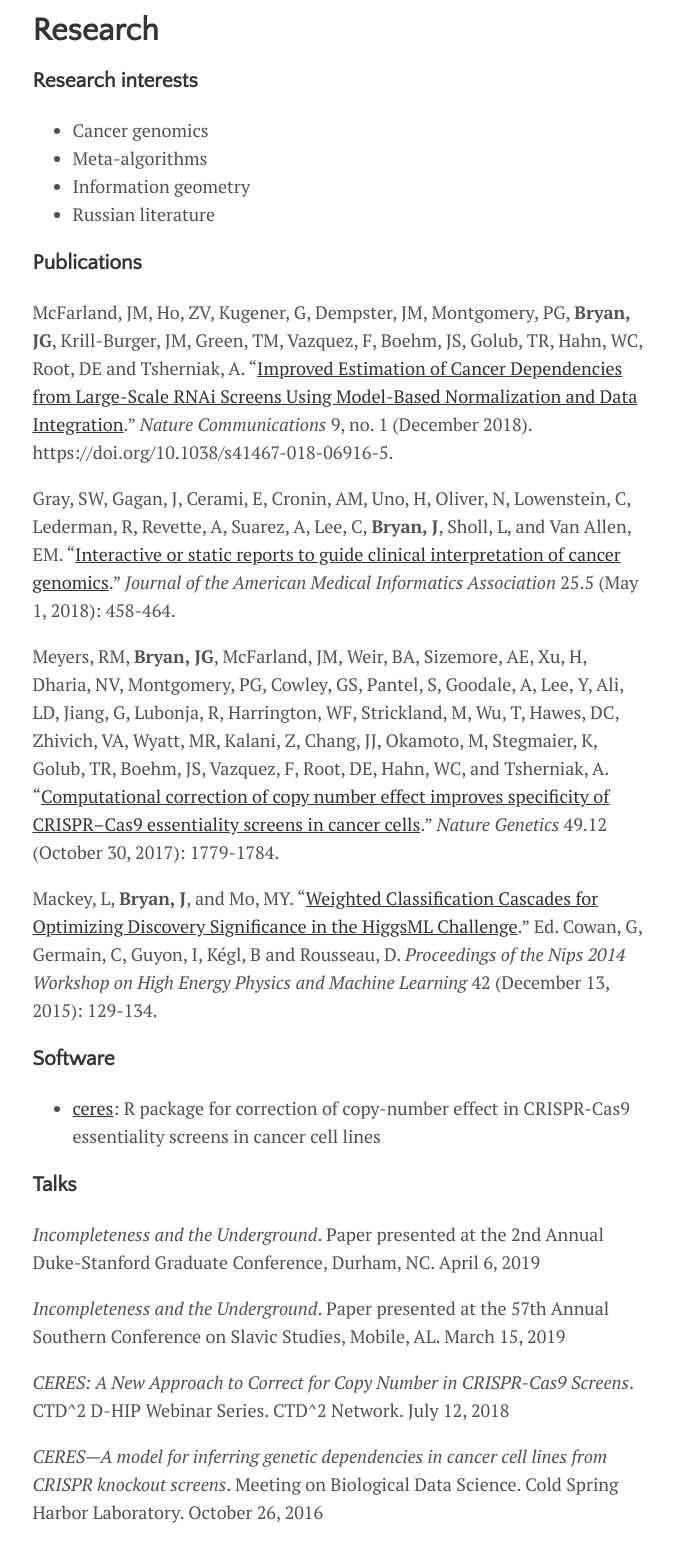
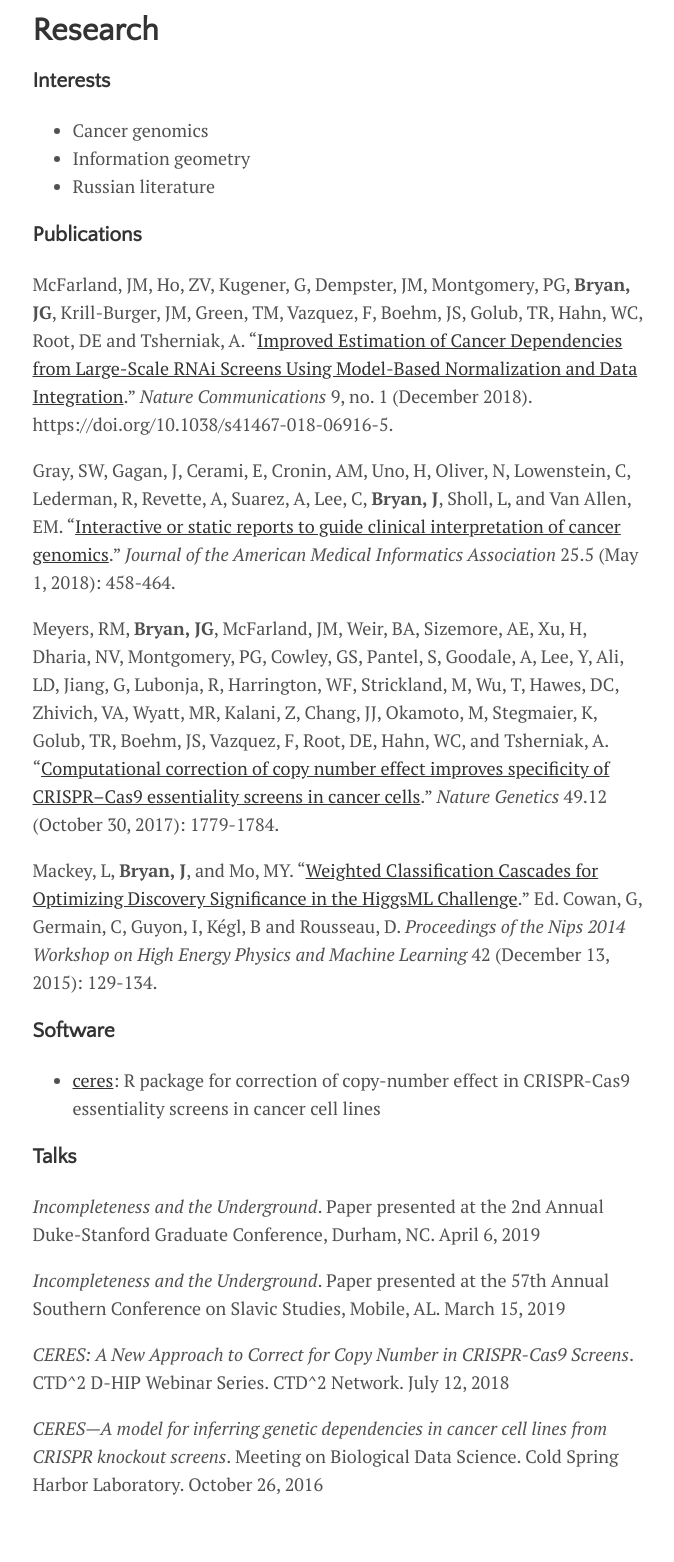
Before and after one commit to j-g-b/j-g-b.github.io, a Jekyll site: the page built from menu/research.md, in a window 1280 px wide, cut to the strip 112-1702 px from the top of the page. Shown: the top 1562 px of the strip, without its empty margins (300-974 px from the left). Built offline with Jekyll 4.4.1, drawn with Linux system fonts in a browser that asks for light colours.

```diff
--- a/menu/research.md
+++ b/menu/research.md
@@ -3,10 +3,9 @@
 title: Research
 ---
 
-### Research interests
+### Interests
 
 - Cancer genomics
-- Meta-algorithms
 - Information geometry
 - Russian literature
 
```
